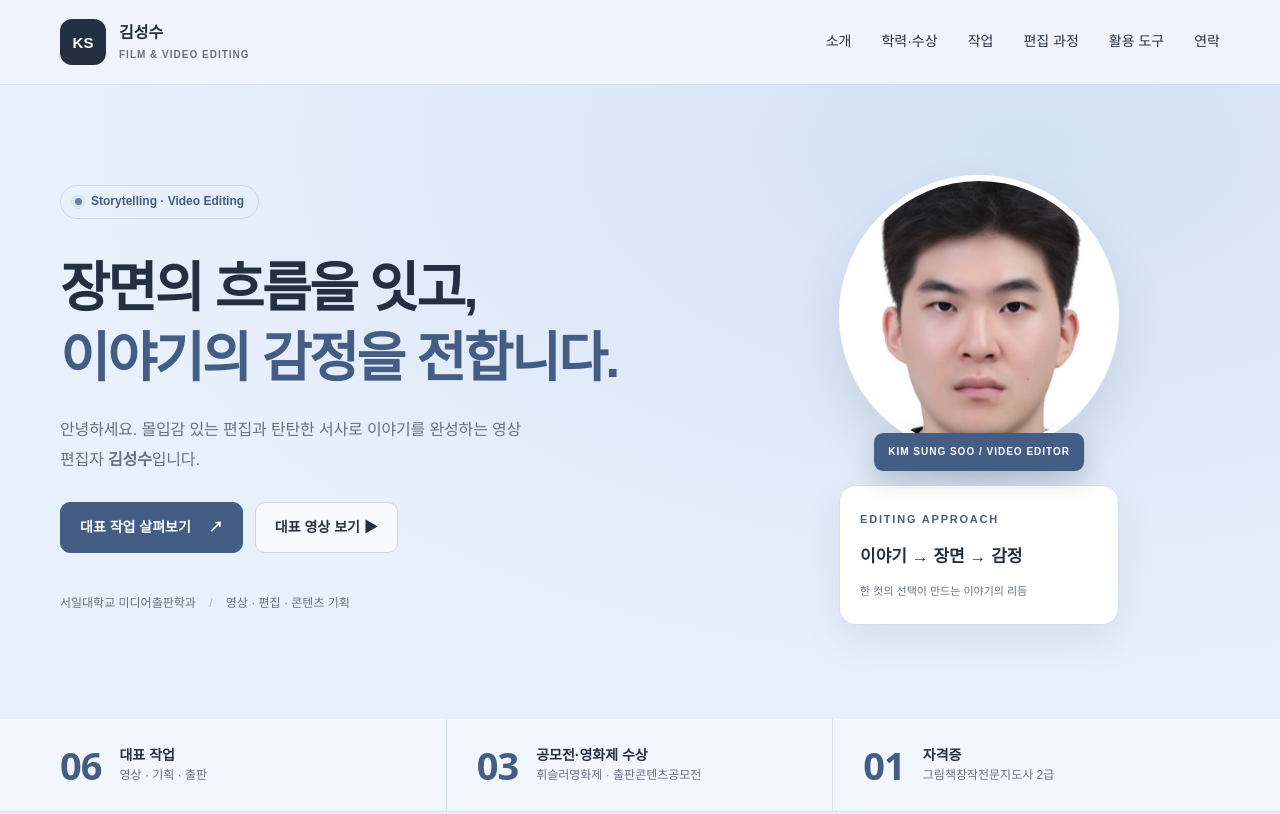
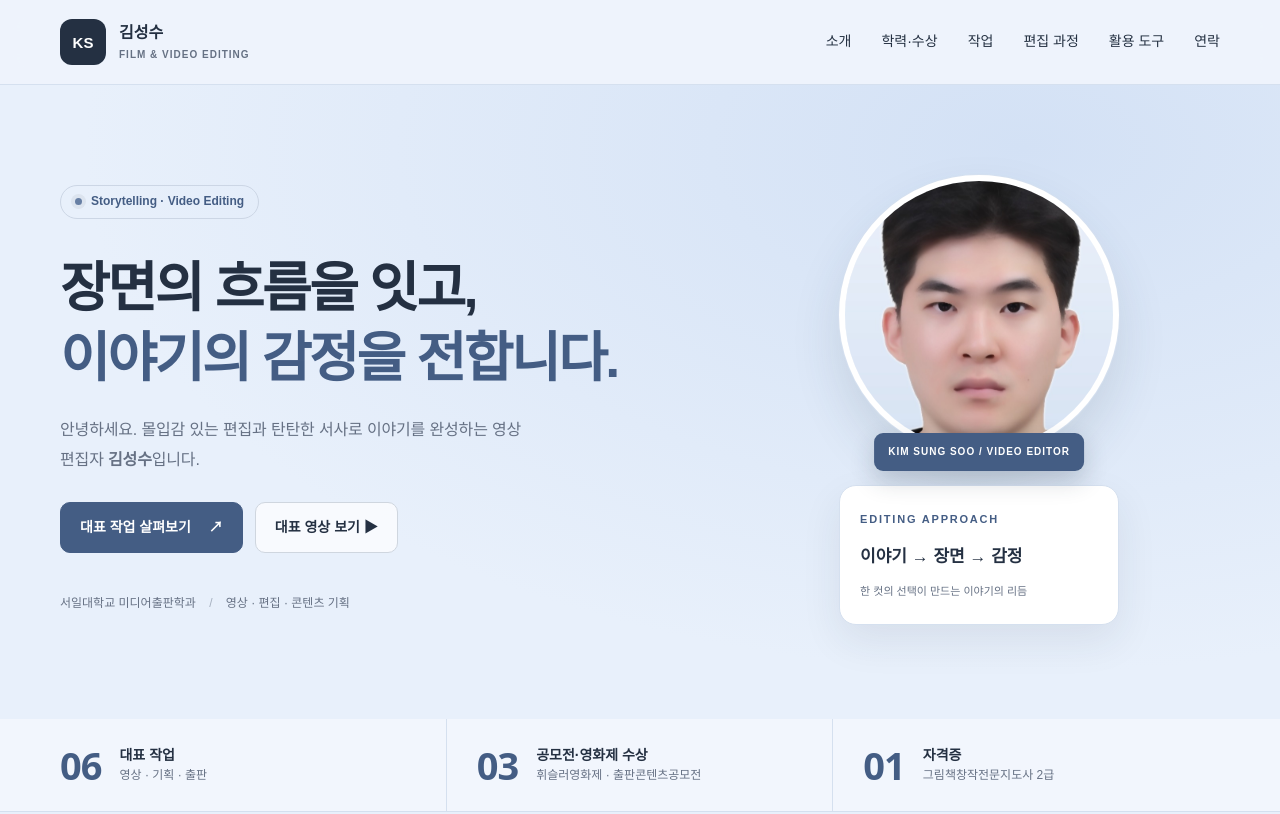
Before and after one commit to Steven111387/portfolio, a plain HTML site: page index.html in a window 1280 px wide. Shown: the top 814 px of the page. Drawn offline with Linux system fonts and the light colour scheme.

Commit message:
Retouched profile photo with light blue backdrop

```diff
--- a/index.html
+++ b/index.html
@@ -1,7 +1,7 @@
 <!DOCTYPE html>
-<html lang="ko"><head><meta charset="UTF-8"><meta name="viewport" content="width=device-width,initial-scale=1"><meta name="description" content="김성수의 영상 편집 포트폴리오. 단편 영상부터 출판·미디어 콘텐츠까지, 서사와 편집으로 감정을 전합니다."><title>김성수 | 영상 편집 포트폴리오</title><link rel="stylesheet" href="style.css?v=16"><script defer src="script.js?v=11"></script><link rel="stylesheet" href="effects.css?v=1"><script defer src="effects.js?v=3"></script></head>
+<html lang="ko"><head><meta charset="UTF-8"><meta name="viewport" content="width=device-width,initial-scale=1"><meta name="description" content="김성수의 영상 편집 포트폴리오. 단편 영상부터 출판·미디어 콘텐츠까지, 서사와 편집으로 감정을 전합니다."><title>김성수 | 영상 편집 포트폴리오</title><link rel="stylesheet" href="style.css?v=17"><script defer src="script.js?v=11"></script><link rel="stylesheet" href="effects.css?v=1"><script defer src="effects.js?v=3"></script></head>
 <body><a class="skip" href="#main">본문 바로가기</a><header><div class="wrap nav"><a class="brand" href="#"><b>KS</b><span>김성수<small>FILM & VIDEO EDITING</small></span></a><button id="menu" aria-label="메뉴 열기" aria-expanded="false">☰</button><nav id="nav"><a href="#about">소개</a><a href="#education">학력·수상</a><a href="#projects">작업</a><a href="#process">편집 과정</a><a href="#skills">활용 도구</a><a href="#contact">연락</a></nav></div></header>
-<main id="main"><section class="hero"><div class="wrap hero-grid"><div><p class="pill"><i></i> Storytelling · Video Editing</p><h1>장면의 흐름을 잇고,<br><em>이야기의 감정을 전합니다.</em></h1><p class="intro">안녕하세요. 몰입감 있는 편집과 탄탄한 서사로 이야기를 완성하는 영상 편집자 <strong>김성수</strong>입니다.</p><div class="actions"><a class="button" href="#projects">대표 작업 살펴보기 <span>↗</span></a><a class="button light" href="#projects" data-reel>대표 영상 보기 ▶</a></div><p class="meta">서일대학교 미디어출판학과 <span>/</span> 영상 · 편집 · 콘텐츠 기획</p></div><div class="hero-visual"><div class="arch"><img src="assets/portrait-original.png" alt="김성수 포트폴리오 프로필 사진"></div><span class="visual-label">KIM SUNG SOO / VIDEO EDITOR</span><div class="floating"><small>EDITING APPROACH</small><strong>이야기 → 장면 → 감정</strong><p>한 컷의 선택이 만드는 이야기의 리듬</p></div><span class="frame-number">FILM & VIDEO EDITING</span></div></div></section>
+<main id="main"><section class="hero"><div class="wrap hero-grid"><div><p class="pill"><i></i> Storytelling · Video Editing</p><h1>장면의 흐름을 잇고,<br><em>이야기의 감정을 전합니다.</em></h1><p class="intro">안녕하세요. 몰입감 있는 편집과 탄탄한 서사로 이야기를 완성하는 영상 편집자 <strong>김성수</strong>입니다.</p><div class="actions"><a class="button" href="#projects">대표 작업 살펴보기 <span>↗</span></a><a class="button light" href="#projects" data-reel>대표 영상 보기 ▶</a></div><p class="meta">서일대학교 미디어출판학과 <span>/</span> 영상 · 편집 · 콘텐츠 기획</p></div><div class="hero-visual"><div class="arch"><img src="assets/portrait-profile.jpg" alt="김성수 포트폴리오 프로필 사진"></div><span class="visual-label">KIM SUNG SOO / VIDEO EDITOR</span><div class="floating"><small>EDITING APPROACH</small><strong>이야기 → 장면 → 감정</strong><p>한 컷의 선택이 만드는 이야기의 리듬</p></div><span class="frame-number">FILM & VIDEO EDITING</span></div></div></section>
 <div class="stats"><div class="wrap stats-grid"><div><strong>06</strong><span><b>대표 작업</b>영상 · 기획 · 출판</span></div><div><strong>03</strong><span><b>공모전·영화제 수상</b>휘슬러영화제 · 출판콘텐츠공모전</span></div><div><strong>01</strong><span><b>자격증</b>그림책창작전문지도사 2급</span></div></div></div>
 <section id="about"><div class="wrap about-grid"><div><p class="eyebrow">01 / ABOUT ME</p><h2>컷과 컷 사이에서,<br>이야기의 의미를 찾습니다.</h2></div><div><p>편집은 장면을 연결하고, 그 안의 감정을 관객에게 전하는 일이라고 생각합니다.</p><p>단편 영상과 공모전, 출판·미디어 기획 작업을 통해 이야기를 시각적으로 표현하는 방법을 탐색하고 있습니다. 장면의 흐름과 감정의 호흡을 살려, 끝까지 몰입할 수 있는 영상을 만들고자 합니다.</p><div class="tags"><span>영상 편집</span><span>서사 구성</span><span>콘텐츠 기획</span><span>미디어·출판</span></div></div></div></section>
 <section id="highlights" class="white"><div class="wrap"><p class="eyebrow">SELECTED HIGHLIGHTS</p><div class="section-head"><h2>핵심 성과 한눈에 보기</h2><p>작업을 통해 얻은 결과와 성과를 먼저 확인할 수 있도록 정리했습니다.</p></div><div class="highlights"><a class="highlight" href="#award-whistler"><small>01 / FILM <span>↗</span></small><h3>휘슬러영화제<br>작품 수상</h3><p>제4회 휘슬러영화제에서 〈어제의 나에게〉로 수상</p><em>수상 내역 보기 →</em></a><a class="highlight" href="#work-10"><small>02 / PUBLISHING <span>↗</span></small><h3>출판콘텐츠공모전<br>잡지 단체 최우수상</h3><p>잡지 부문 단체 최우수상과 장려상 수상</p><em>관련 작업 보기 →</em></a><a class="highlight" href="#cert-picturebook"><small>03 / STORYTELLING <span>↗</span></small><h3>그림책창작<br>전문지도사 2급</h3><p>스토리텔링과 시각화를 잇는 그림책 제작 역량</p><em>관련 작업 보기 →</em></a></div></div></section>
--- a/style.css
+++ b/style.css
@@ -85,7 +85,7 @@
 .hero-visual{width:min(100%,280px)}
 @media(max-width:960px){.hero-visual{width:min(100%,280px)}}
 /* Round portrait frame (the ID photo ends at the shoulders, which a circle frames naturally). */
-.arch{border-radius:50%;padding:0;aspect-ratio:1/1;border:6px solid #fff;box-shadow:0 0 0 1px var(--line),0 25px 50px #2c405522}
+.arch{border-radius:50%;padding:0;aspect-ratio:1/1;border:6px solid #fff;background:#e2eaf6;box-shadow:0 0 0 1px var(--line),0 25px 50px #2c405522}
 .hero-visual .arch>img{width:100%;height:100%;object-fit:cover;object-position:50% 30%;transform:scale(1.06);transform-origin:50% 35%}
 .hero-visual .visual-label{top:auto;bottom:auto;right:auto;left:50%;top:calc(min(100vw - 40px,280px) - 22px);transform:translateX(-50%);white-space:nowrap}
 .hero-visual .floating{margin-top:30px}
```
Also changed, not shown: assets/portrait-profile.jpg (added).
